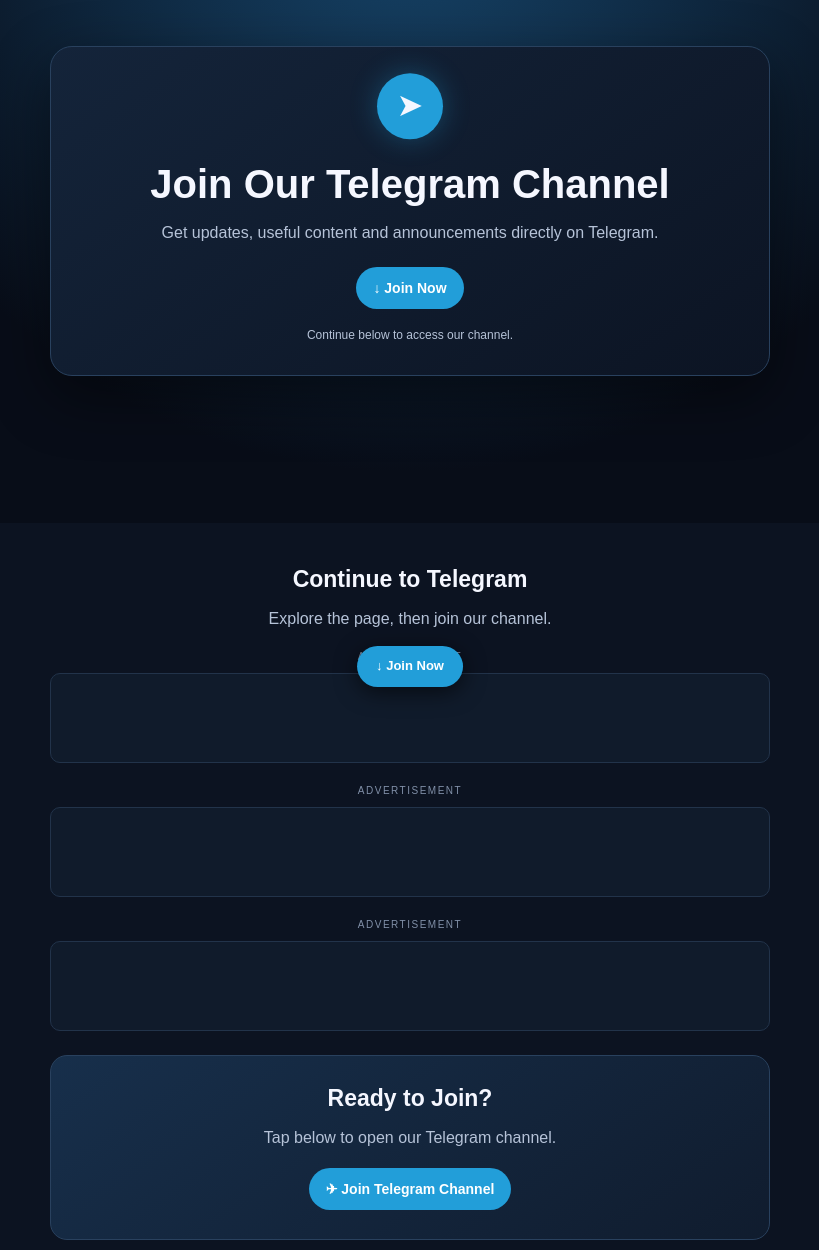
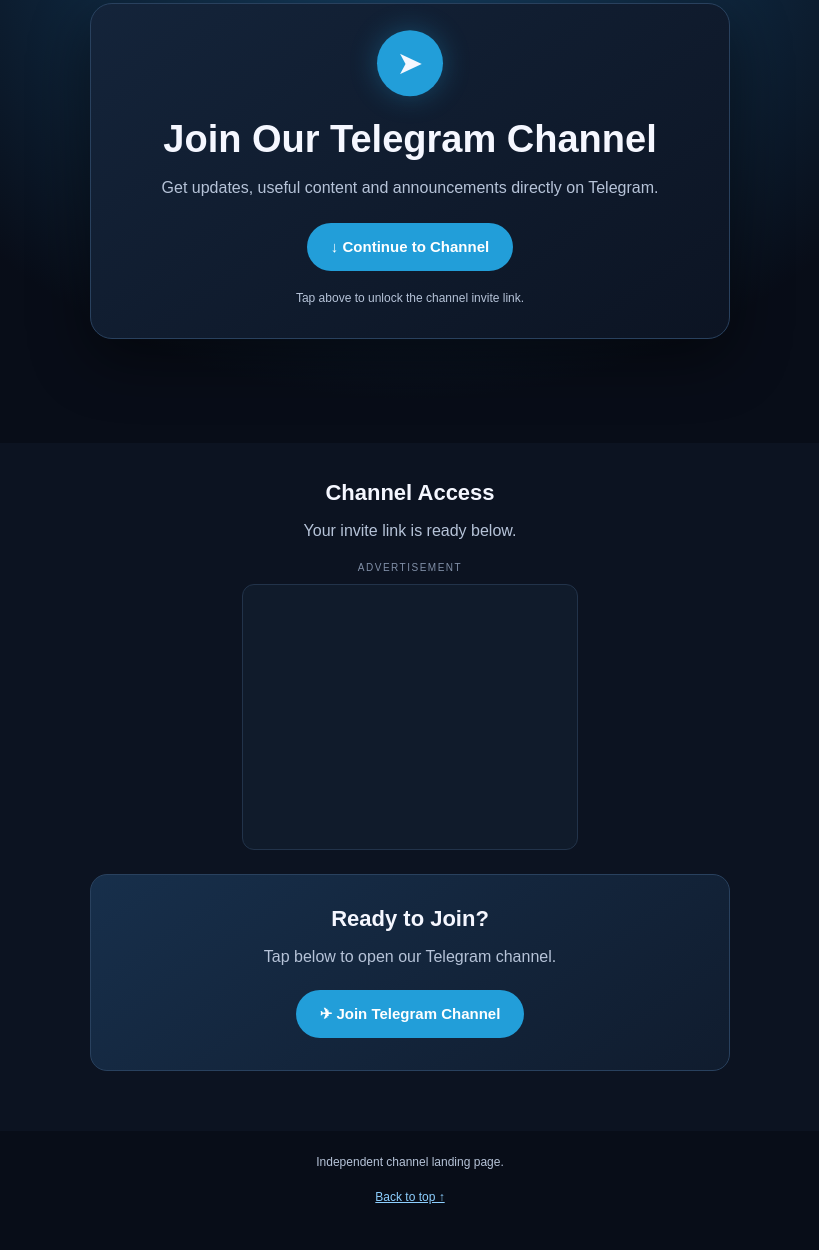
Before and after one commit to salunkeneha56-code/randome, a plain HTML site: page index.html in a window 1280 px wide. Shown: the part 101-1351 px from the top of the page, without its empty margins (230-1049 px from the left). Drawn offline with Linux system fonts and the light colour scheme.

Commit message:
Update index.html

```diff
--- a/index.html
+++ b/index.html
@@ -1,4 +1,3 @@
-
 <!DOCTYPE html>
 <html lang="en">
 <head>
@@ -29,16 +28,16 @@
     }
 
     .container {
-      width: min(94%, 720px);
+      width: min(94%, 640px);
       margin: auto;
       text-align: center;
     }
 
     .hero {
-      min-height: 78vh;
+      min-height: 68vh;
       display: grid;
       place-items: center;
-      padding: 38px 0;
+      padding: 32px 0;
       background:
         radial-gradient(ellipse at top, #17466c, transparent 65%),
         #080d18;
@@ -67,13 +66,13 @@
     }
 
     h1 {
-      font-size: clamp(27px, 6vw, 40px);
+      font-size: clamp(26px, 6vw, 38px);
       line-height: 1.2;
       margin-bottom: 12px;
     }
 
     h2 {
-      font-size: 23px;
+      font-size: 22px;
       margin-bottom: 8px;
     }
 
@@ -87,13 +86,13 @@
       justify-content: center;
       align-items: center;
       gap: 7px;
-      padding: 10px 17px;
-      margin: 5px;
+      padding: 12px 24px;
+      margin: 6px;
       border: 0;
       border-radius: 999px;
       background: #229ed9;
       color: #fff;
-      font-size: 14px;
+      font-size: 15px;
       font-weight: 700;
       text-decoration: none;
       cursor: pointer;
@@ -106,79 +105,60 @@
     }
 
     .ads-section {
-      padding: 38px 0 90px;
+      padding: 32px 0 60px;
       background: #0c1321;
       scroll-margin-top: 16px;
     }
 
     .ad-label {
-      margin: 18px 0 5px;
+      margin: 14px 0 6px;
       color: #8190a8;
       font-size: 10px;
       text-transform: uppercase;
       letter-spacing: 1.5px;
     }
 
+    /* Mobile-friendly centered container for 300x250 */
     .ad-slot {
       width: 100%;
-      min-height: 90px;
-      margin: 8px auto 20px;
-      padding: 12px 0;
+      max-width: 336px;
+      min-height: 266px;
+      margin: 8px auto 24px;
+      padding: 8px;
       display: flex;
       justify-content: center;
       align-items: center;
-      overflow-x: auto;
-      overflow-y: hidden;
       border: 1px solid #22334a;
-      border-radius: 10px;
+      border-radius: 12px;
       background: #101b2b;
     }
 
     .ad-slot iframe {
       display: block;
-      flex: 0 0 auto;
-      max-width: none;
+      max-width: 100%;
       border: 0;
     }
 
     .bottom-join {
-      margin-top: 24px;
-      padding: 24px 14px;
+      margin-top: 20px;
+      padding: 26px 16px;
       border: 1px solid #29415e;
       border-radius: 17px;
       background: linear-gradient(145deg, #172f4b, #101c2e);
     }
 
     .bottom-join p {
-      margin-bottom: 12px;
+      margin-bottom: 14px;
     }
 
     .footer {
-      padding: 22px 12px 85px;
+      padding: 22px 12px 40px;
       color: #8190a8;
       font-size: 12px;
     }
 
     .footer a {
       color: #8dcfff;
-    }
-
-    .sticky-join {
-      position: fixed;
-      z-index: 100;
-      left: 50%;
-      bottom: 12px;
-      transform: translateX(-50%);
-      display: inline-block;
-      white-space: nowrap;
-      padding: 10px 19px;
-      border-radius: 999px;
-      background: #229ed9;
-      color: white;
-      text-decoration: none;
-      font-size: 13px;
-      font-weight: 700;
-      box-shadow: 0 5px 22px #0009;
     }
 
     @keyframes fadeUp {
@@ -197,24 +177,6 @@
       50% { transform: translateY(-5px); }
     }
 
-    @media (max-width: 480px) {
-      .hero {
-        min-height: 72vh;
-      }
-
-      .card {
-        padding: 26px 15px;
-      }
-
-      .ad-slot {
-        justify-content: flex-start;
-      }
-
-      .bottom-join {
-        padding: 22px 12px;
-      }
-    }
-
     @media (prefers-reduced-motion: reduce) {
       *, *::before, *::after {
         animation: none !important;
@@ -224,7 +186,7 @@
     }
   </style>
 
-  <!-- Existing popup script, included once -->
+  <!-- Existing Popunder script -->
   <script
     data-cfasync="false"
     src="https://abscloud.org/1/9c4f000fb230f333d9885ed2b281efb1">
@@ -246,10 +208,10 @@
             directly on Telegram.
           </p>
 
-          <a class="btn" href="#continue">↓ Join Now</a>
+          <a class="btn" href="#continue">↓ Continue to Channel</a>
 
           <p style="font-size:12px; margin:12px 0 0;">
-            Continue below to access our channel.
+            Tap above to unlock the channel invite link.
           </p>
         </div>
       </div>
@@ -257,52 +219,22 @@
 
     <section class="ads-section" id="continue">
       <div class="container">
-        <h2>Continue to Telegram</h2>
-        <p>Explore the page, then join our channel.</p>
+        <h2>Channel Access</h2>
+        <p>Your invite link is ready below.</p>
 
-        <!-- AD SECTION 1 -->
+        <!-- SINGLE MOBILE-FRIENDLY 300x250 BANNER -->
         <div class="ad-label">Advertisement</div>
         <div class="ad-slot">
-          <script>
-            atOptions = {
-              'key': '5812fabf708823d47e85c2f16306e7c7',
-              'format': 'iframe',
-              'height': 60,
-              'width': 468,
-              'params': {}
-            };
-          </script>
-          <script src="https://bauval.org/22/5812fabf708823d47e85c2f16306e7c7"></script>
-        </div>
-
-        <!-- AD SECTION 2 -->
-        <div class="ad-label">Advertisement</div>
-        <div class="ad-slot">
-          <script>
-            atOptions = {
-              'key': '5812fabf708823d47e85c2f16306e7c7',
-              'format': 'iframe',
-              'height': 60,
-              'width': 468,
-              'params': {}
-            };
-          </script>
-          <script src="https://bauval.org/22/5812fabf708823d47e85c2f16306e7c7"></script>
-        </div>
-
-        <!-- AD SECTION 3 -->
-        <div class="ad-label">Advertisement</div>
-        <div class="ad-slot">
-          <script>
-            atOptions = {
-              'key': '5812fabf708823d47e85c2f16306e7c7',
-              'format': 'iframe',
-              'height': 60,
-              'width': 468,
-              'params': {}
-            };
-          </script>
-          <script src="https://bauval.org/22/5812fabf708823d47e85c2f16306e7c7"></script>
+         <script>
+  atOptions = {
+    'key' : '9c6c3e50ac5f971f0129d02eb79e599f',
+    'format' : 'iframe',
+    'height' : 250,
+    'width' : 300,
+    'params' : {}
+  };
+</script>
+<script src="https://bauval.org/22/9c6c3e50ac5f971f0129d02eb79e599f"></script>
         </div>
 
         <!-- TELEGRAM JOIN -->
@@ -326,8 +258,7 @@
     <a href="#top">Back to top ↑</a>
   </footer>
 
-  <!-- Floating button scrolls to the bottom join card -->
-  <a class="sticky-join" href="#join">↓ Join Now</a>
+  <script data-cfasync="false" src="https://bauval.org/14/d84d1c9cfa8723b95ac9e53c82cd8913"></script>
 
 </body>
 </html>
```
